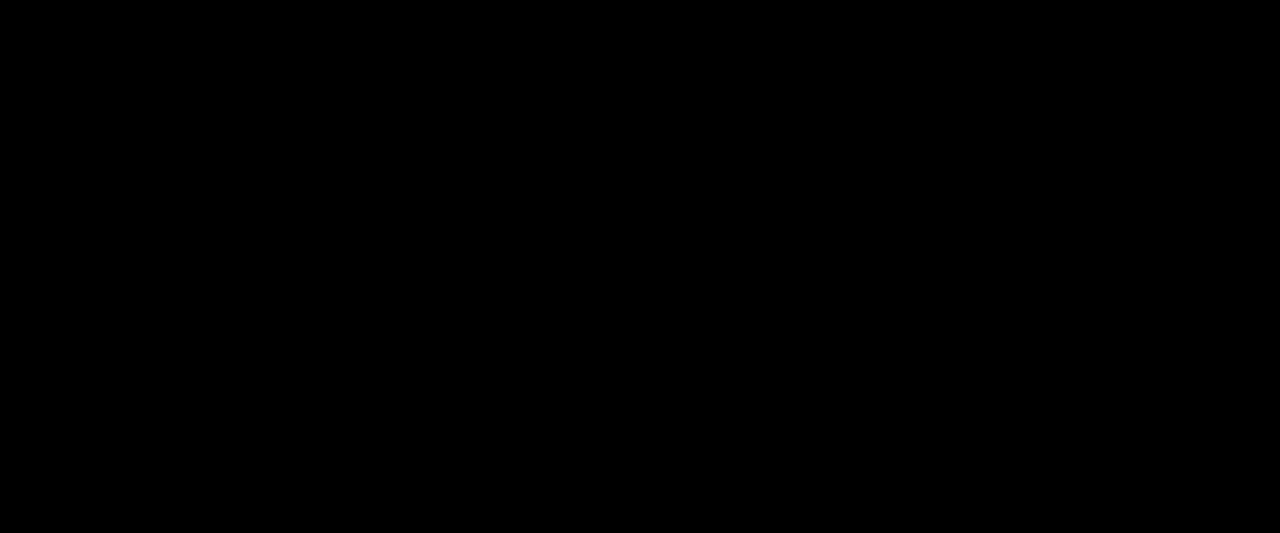
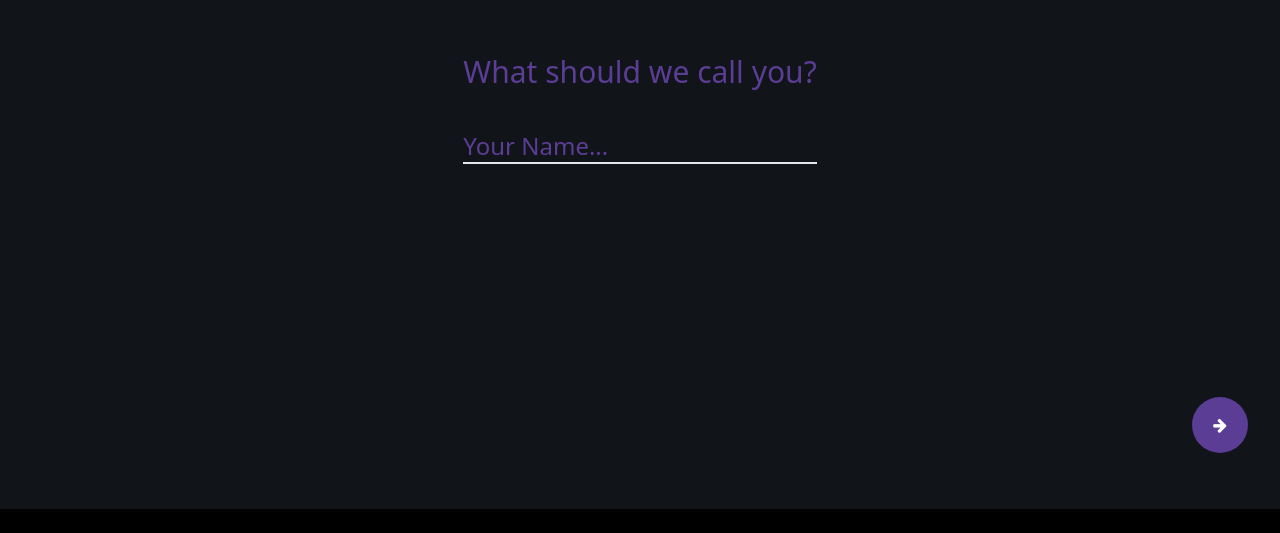
Before and after one commit to relievers/relive, a SvelteKit app in the folder frontend/: page /register in a window 1280 px wide. Before the commit this address had no page. Shown: the part 291-824 px from the top of the page. Built offline with nearby package versions, Linux system fonts and the light colour scheme; what tailwindcss-safe-area would draw is missing.

Commit message:
Add 1 step screen

```diff
--- /dev/null
+++ b/frontend/src/routes/register/+page.svelte
@@ -0,0 +1,52 @@
+<script lang="ts">
+	import { getUser, setUser } from '$lib/user-service';
+	import { onMount } from 'svelte';
+	import Step1 from './Step1.svelte';
+	import Step2 from './Step2.svelte';
+
+	const register = () => {
+	}
+
+	let name = "";
+
+	// const nextStep = () => {
+	// 	step++;
+	// };
+	// let step = 1;
+</script>
+
+<main
+	class="flex-grow bg-background text-center flex flex-col justify-between items-center text-white px-16 py-8 relative"
+>
+	<a
+		href="/"
+		class="bg-accent h-14 w-14 rounded-full absolute bottom-10 mb-4 right-8 flex justify-center items-center"
+	>
+		<i class="fa fa-arrow-right" />
+	</a>
+	<!-- <h1 class="text-4xl">Name</h1> -->
+	<div />
+
+	<div class="flex flex-col gap-10">
+		<h2 class="text-accent text-3xl">What should we call you?</h2>
+		<input
+			class="bg-background w-full border-b-2 border-accent text-2xl placeholder:text-accent"
+			placeholder="Your Name..."
+			minlength="2"
+			bind:value={name}
+		/>
+	</div>
+
+	<div />
+
+	<!-- {#if step === 1}
+		<Step1 />
+	{:else if step === 2}
+		<Step2 />
+	{/if} -->
+
+	<!-- <div class="w-full h-1 flex justify-between gap-3">
+		<div class="w-full bg-accent" class:bg-purple-500={step == 1} />
+		<div class="w-full bg-accent" class:bg-purple-500={step == 1} />
+	</div> -->
+</main>
```
